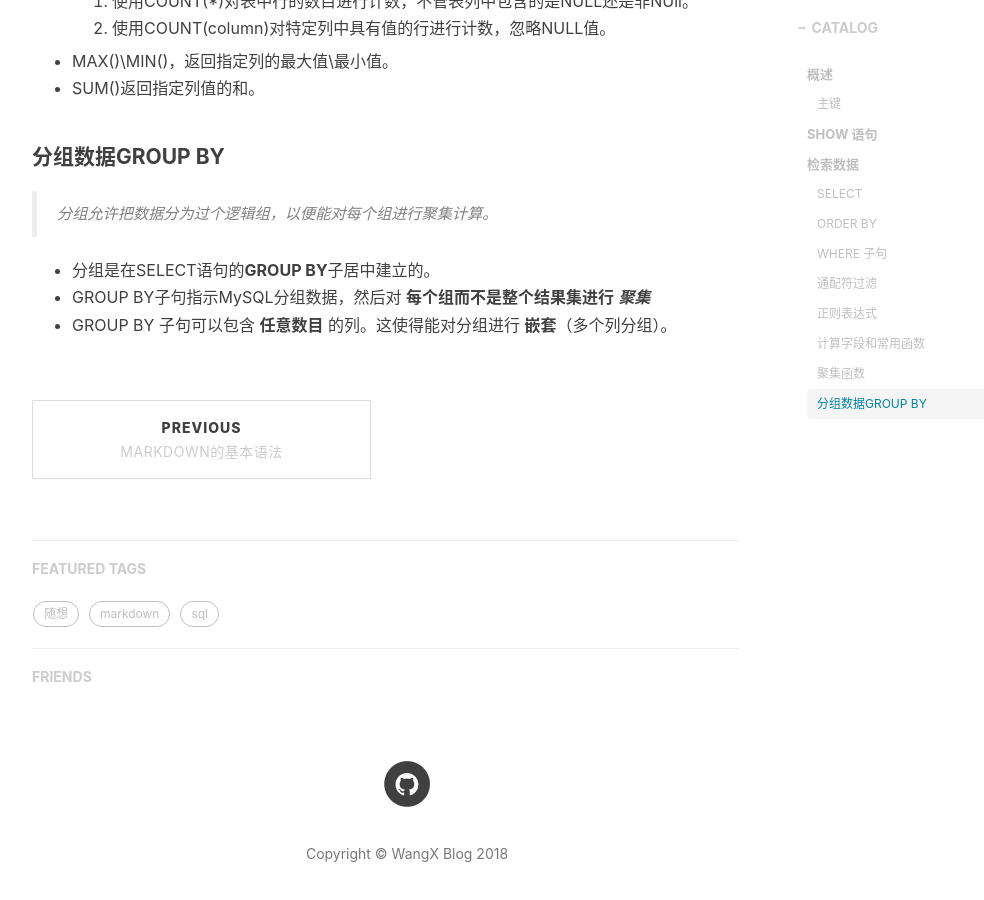
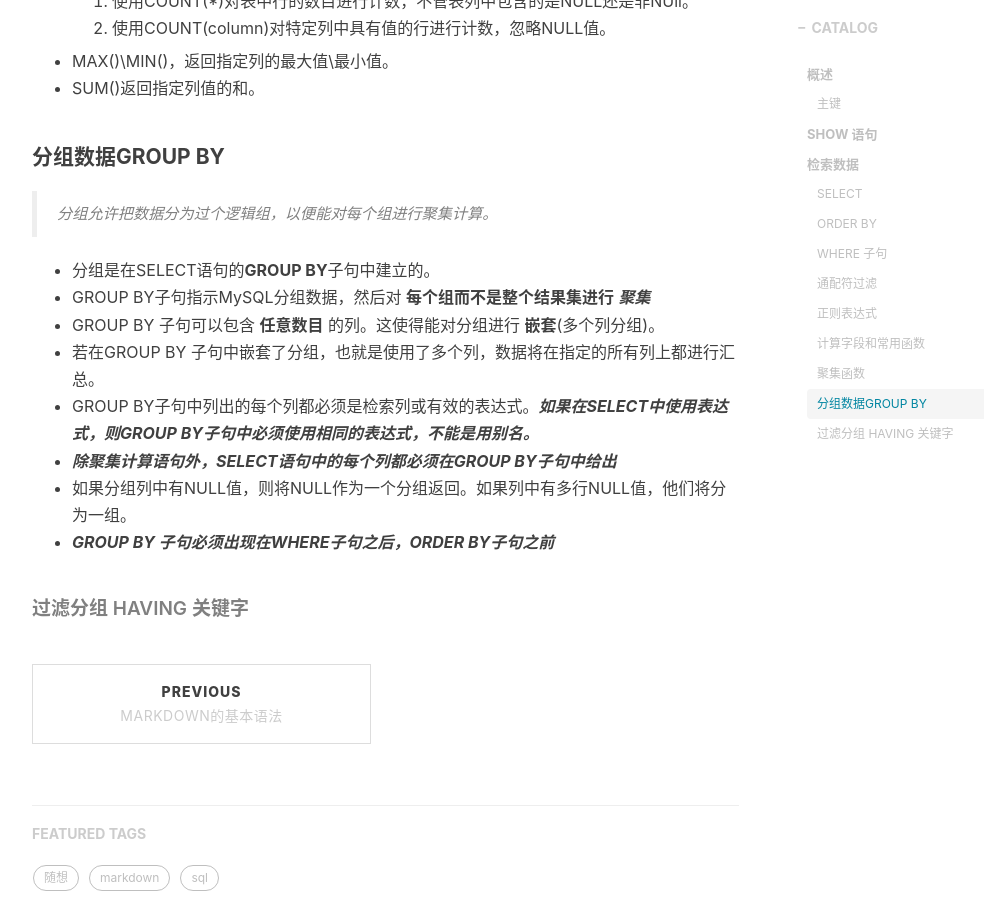
Before and after one commit to fatty-wang/fatty-wang.github.io, a Jekyll site: the page built from _posts/2018-10-12-basic-sql.md, in a window 1280 px wide and 900 px high, scrolled down 4508 px. Shown: the whole window, without its empty margins (233-1217 px from the left). Built offline with Jekyll 4.4.1, drawn with Linux system fonts in a browser that asks for light colours; nearby versions of some CDN libraries; comment, search, counter and statistics services are not loaded.

Commit message:
update basic sql

```diff
--- a/_posts/2018-10-12-basic-sql.md
+++ b/_posts/2018-10-12-basic-sql.md
@@ -138,6 +138,13 @@ tags:
 
 >分组允许把数据分为过个逻辑组，以便能对每个组进行聚集计算。
 
-* 分组是在SELECT语句的**GROUP BY**子居中建立的。
+* 分组是在SELECT语句的**GROUP BY**子句中建立的。
 * GROUP BY子句指示MySQL分组数据，然后对 **每个组而不是整个结果集进行** ***聚集***
-* GROUP BY 子句可以包含 **任意数目** 的列。这使得能对分组进行 **嵌套**（多个列分组）。
+* GROUP BY 子句可以包含 **任意数目** 的列。这使得能对分组进行 **嵌套**(多个列分组)。
+* 若在GROUP BY 子句中嵌套了分组，也就是使用了多个列，数据将在指定的所有列上都进行汇总。
+* GROUP BY子句中列出的每个列都必须是检索列或有效的表达式。***如果在SELECT中使用表达式，则GROUP BY子句中必须使用相同的表达式，不能是用别名。***
+* ***除聚集计算语句外，SELECT语句中的每个列都必须在GROUP BY子句中给出***
+* 如果分组列中有NULL值，则将NULL作为一个分组返回。如果列中有多行NULL值，他们将分为一组。
+* ***GROUP BY 子句必须出现在WHERE子句之后，ORDER BY子句之前***
+
+##### 过滤分组 HAVING 关键字
```
